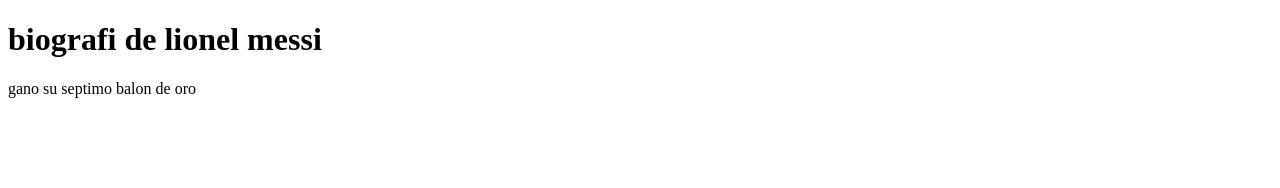
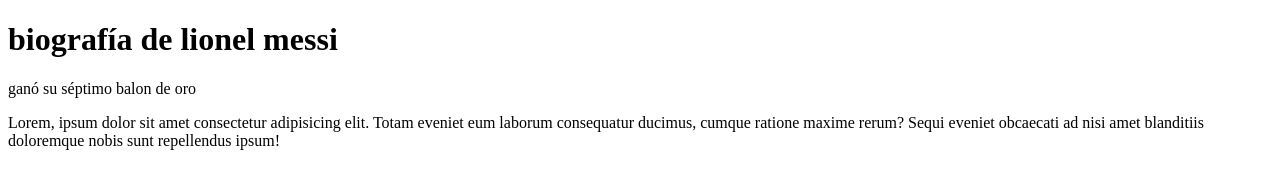
Before and after one commit to Kolke19/Proyecto, a plain HTML site: page index.html in a window 1280 px wide. Drawn offline with Linux system fonts and the light colour scheme.

Commit message:
messi more paragraph

```diff
--- a/index.html
+++ b/index.html
@@ -7,7 +7,13 @@
     <title>practica de git</title>
   </head>
   <body>
-    <h1>biografi de lionel messi</h1>
-    <p>gano su septimo balon de oro</p>
+    <h1>biografía de lionel messi</h1>
+    <p>ganó su séptimo balon de oro</p>
+    <p>
+      Lorem, ipsum dolor sit amet consectetur adipisicing elit. Totam eveniet
+      eum laborum consequatur ducimus, cumque ratione maxime rerum? Sequi
+      eveniet obcaecati ad nisi amet blanditiis doloremque nobis sunt
+      repellendus ipsum!
+    </p>
   </body>
 </html>
```
